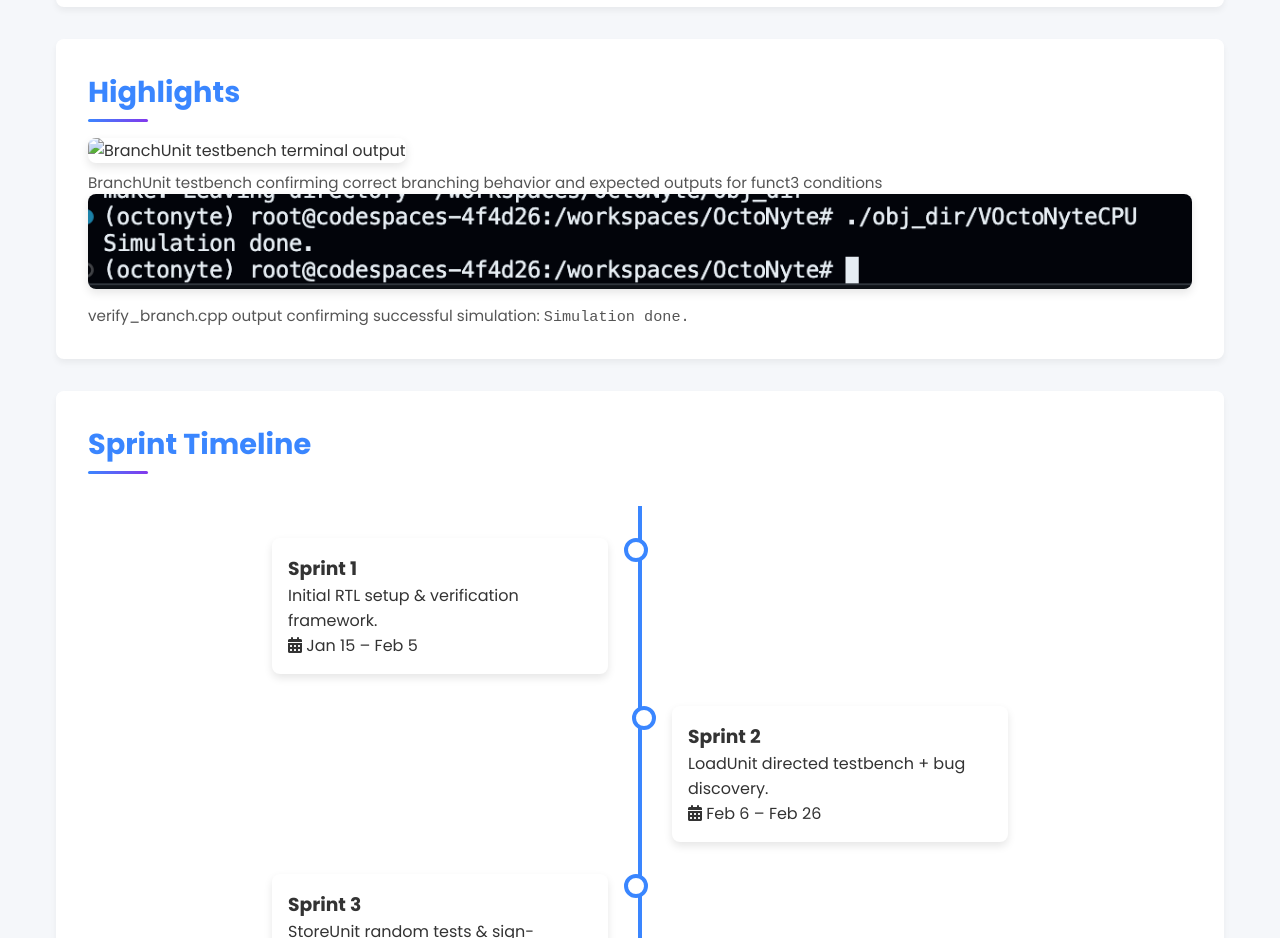
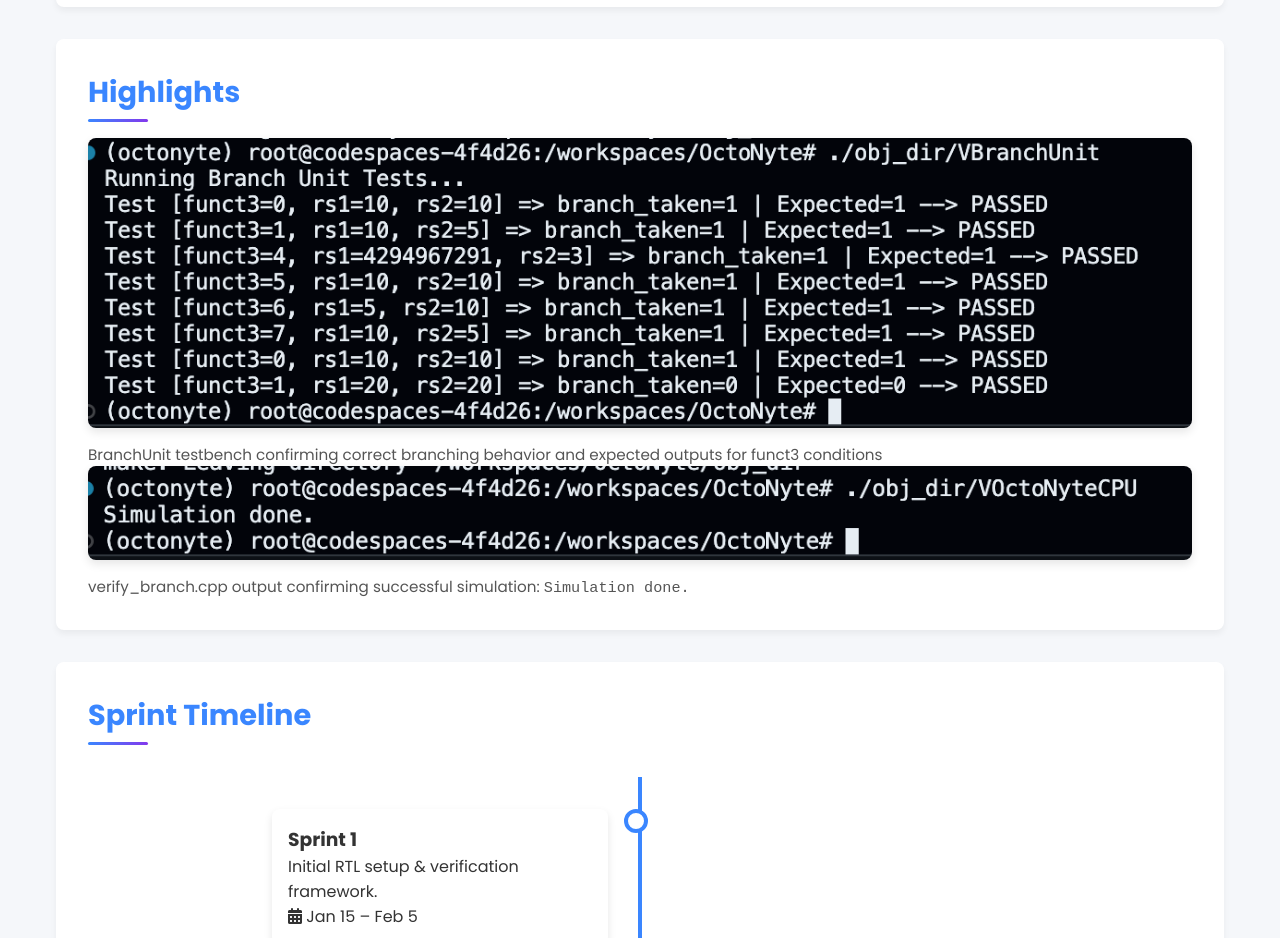
Before and after one commit to PreethamKoundinyaGajulamandyam/PreethamKoundinyaGajulamandyam.github.io, a plain HTML site: page index.html in a window 1280 px wide. Shown: the part 939-1877 px from the top of the page. Drawn offline with Linux system fonts and the light colour scheme.

Commit message:
Update index.html

```diff
--- a/index.html
+++ b/index.html
@@ -242,7 +242,7 @@
     <section id="highlights">
       <h2>Highlights</h2>
       <figure>
-        <img src="images/branchunit_passed.png" alt="BranchUnit testbench terminal output" style="max-width: 100%; border-radius: 8px; box-shadow: 0 4px 10px rgba(0,0,0,0.1);">
+        <img src="branchunit_passed.png" alt="BranchUnit testbench terminal output" style="max-width: 100%; border-radius: 8px; box-shadow: 0 4px 10px rgba(0,0,0,0.1);">
         <figcaption style="margin-top: 0.5rem; font-size: 0.95rem; color: #555;">
           BranchUnit testbench confirming correct branching behavior and expected outputs for funct3 conditions
         </figcaption>
```
